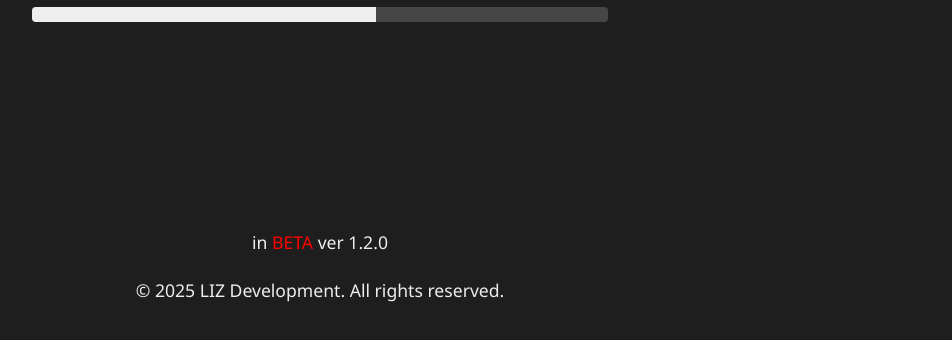
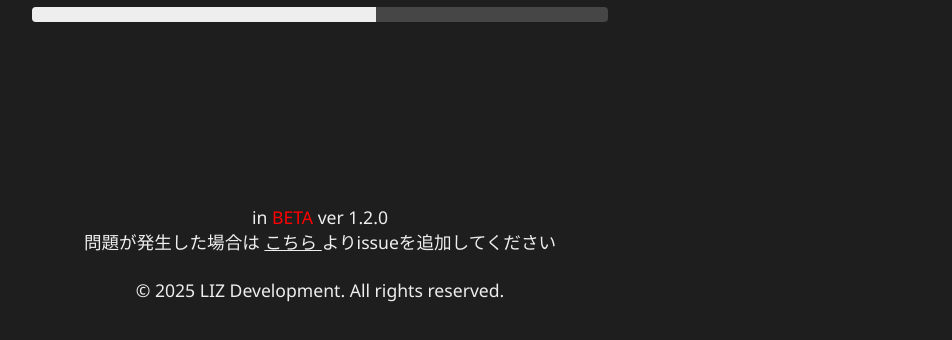
Before and after one commit to 3nd0en/clockprogress, a plain HTML site: page index.html in a window 1280 px wide. Shown: the part 478-818 px from the top of the page, without its empty margins (320-1272 px from the left). Drawn offline with Linux system fonts and the light colour scheme.

Commit message:
複数調整
・全画面とテーマ切り替えのtitle設定
・エラーメッセージの日本語化
・issue登録のアナウンス（Beta限定）

```diff
--- a/index.html
+++ b/index.html
@@ -79,8 +79,9 @@
     }
   </style>
 </head>
+
 <body>
-  <div class="time-display" id="timeDisplay" title="Click to toggle fullscreen">00:00:00</div>
+  <div class="time-display" id="timeDisplay" title="全画面モード切り替え">00:00:00</div>
 
   <div class="progress-bar">
     <div class="progress" id="progressSec"></div>
@@ -90,11 +91,18 @@
     <div class="progress min" id="progressMin"></div>
   </div>
 
-  <img id="logo" src="Dev_dark.png" alt="ロゴ" />
+  <img id="logo" src="Dev_dark.png" alt="ロゴ" title="テーマ切り替え" />
 
   <div style="position: fixed; bottom: 20px; left: 50%; transform: translateX(-50%); color: var(--text-color); font-size: 1.1rem; z-index: 1000;">
-    <center>in <font color="red">BETA</font> ver 1.2.0</center><br>
+    <center>
+      in <font color="red">BETA</font> ver 1.2.0<br>問題が発生した場合は
+      <a href="https://github.com/3nd0en/clockprogress/issues" target="_blank" style="color: var(--text-color); text-decoration: underline;">
+      こちら
+      </a>
+    よりissueを追加してください
+    <br><br>
     © 2025 LIZ Development. All rights reserved.
+    </center>
   </div>
 
   <script>
@@ -127,7 +135,7 @@
     timeDisplay.addEventListener('click', () => {
       if (!document.fullscreenElement) {
         document.documentElement.requestFullscreen().catch(err => {
-          console.warn(`Error attempting to enable fullscreen mode: ${err.message}`);
+          console.warn(`全画面モードの切り替えに失敗しました: ${err.message}`);
         });
       } else {
         document.exitFullscreen();
```
